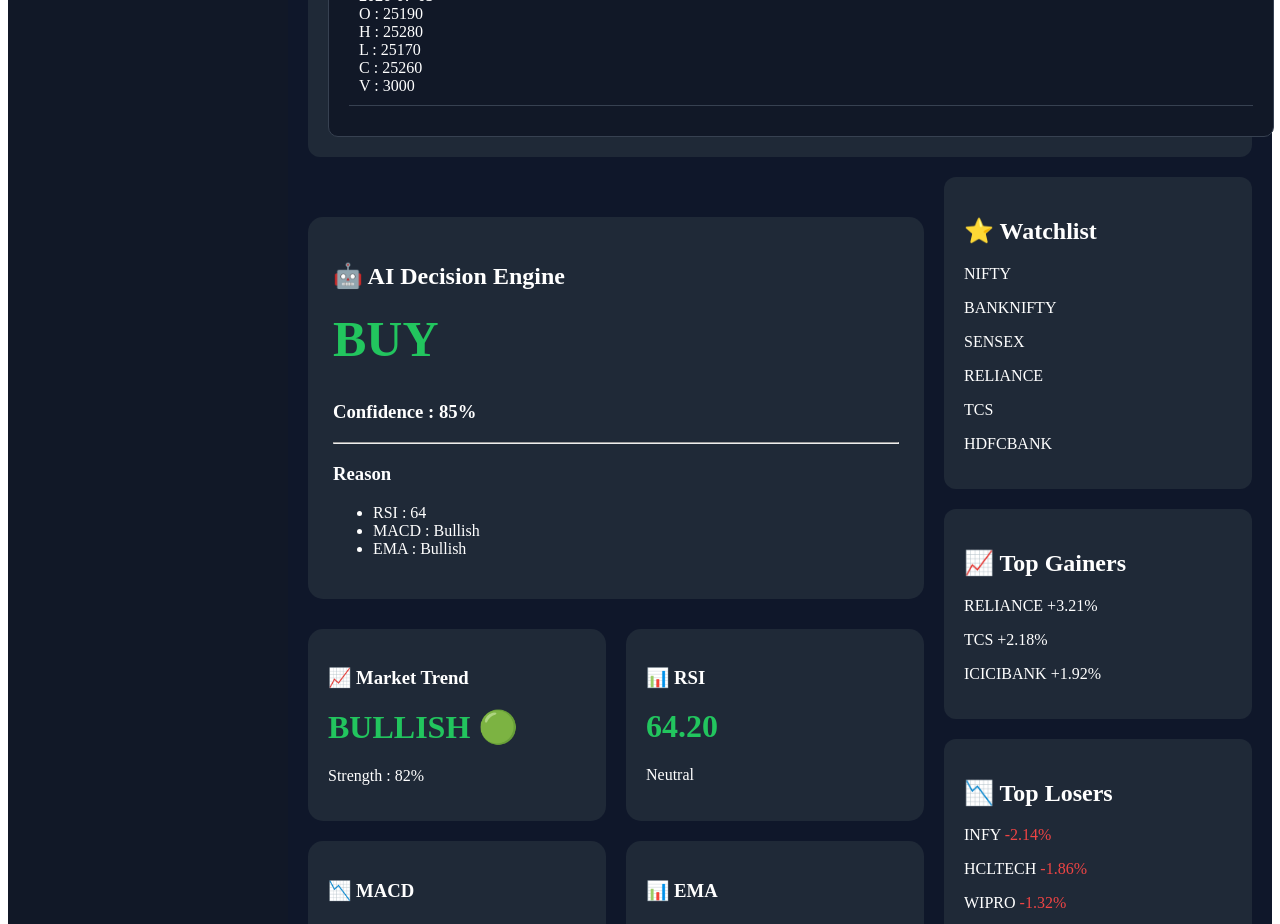
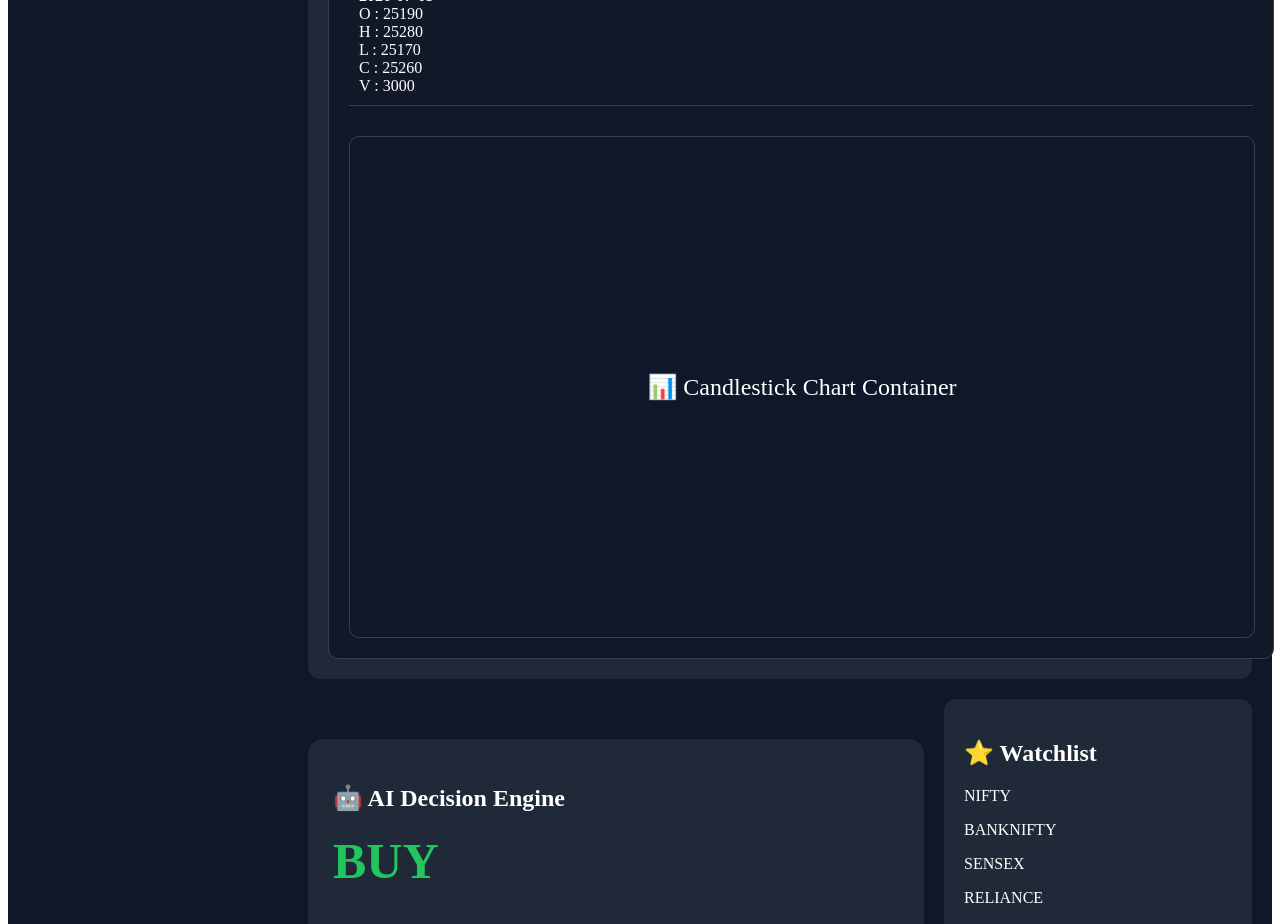
Before and after one commit to suyograndale/Infinity-Trading-AI-WebReady, a Next.js app: page / in a window 1280 px wide. Shown: the part 1320-2244 px from the top of the page. Built offline with nearby package versions, Linux system fonts and the light colour scheme.

Commit message:
Update TradingChart.tsx

```diff
--- a/components/chart/TradingChart.tsx
+++ b/components/chart/TradingChart.tsx
@@ -1,5 +1,5 @@
 "use client";
-
+import CandleChart from "./CandleChart";
 import { demoCandles } from "@/lib/chart/demoData";
 
 export default function TradingChart() {
@@ -61,7 +61,9 @@ export default function TradingChart() {
 
         </div>
 
-      ))}
+      ))}  <div style={{ marginTop: 30 }}>
+  <CandleChart />
+</div>
 
     </div>
 
```
